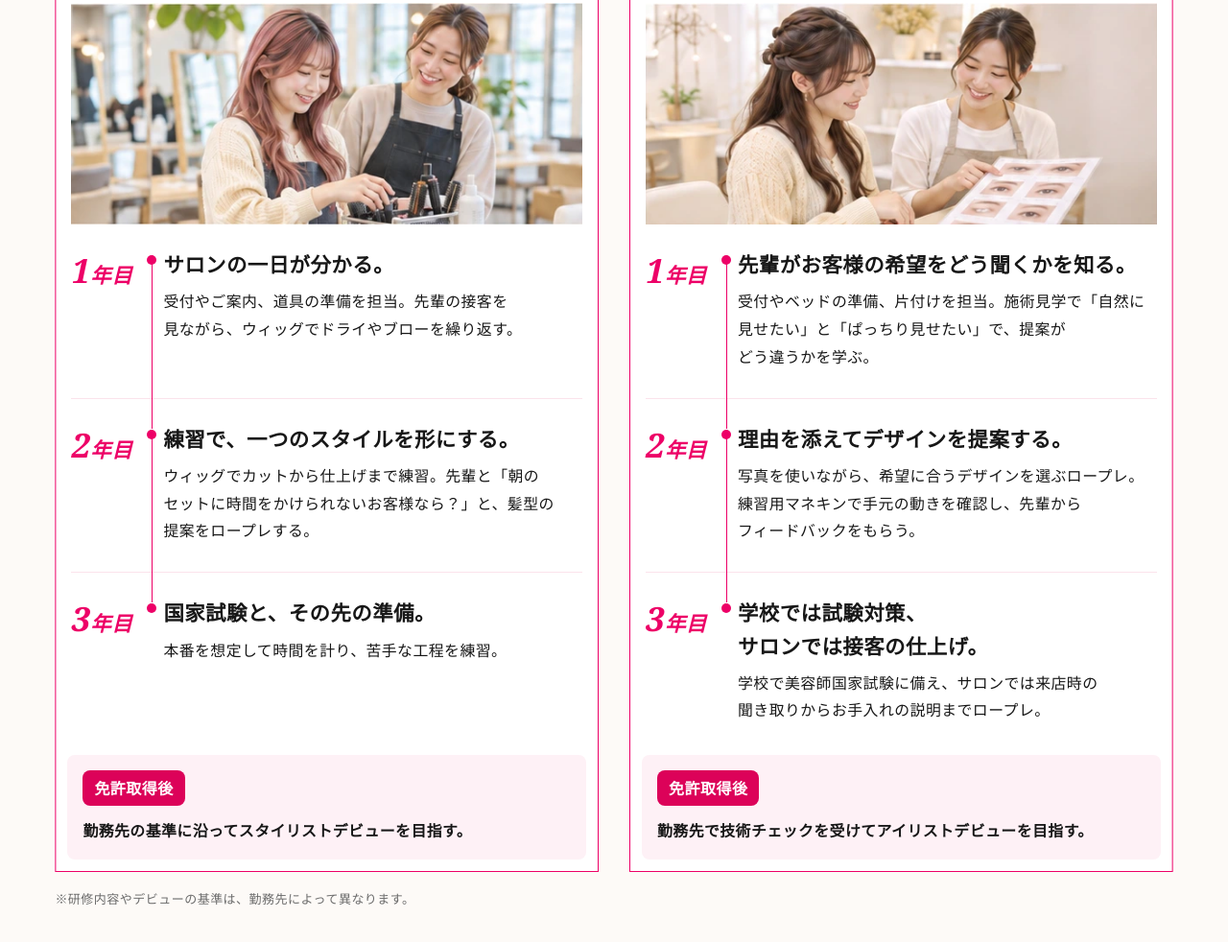
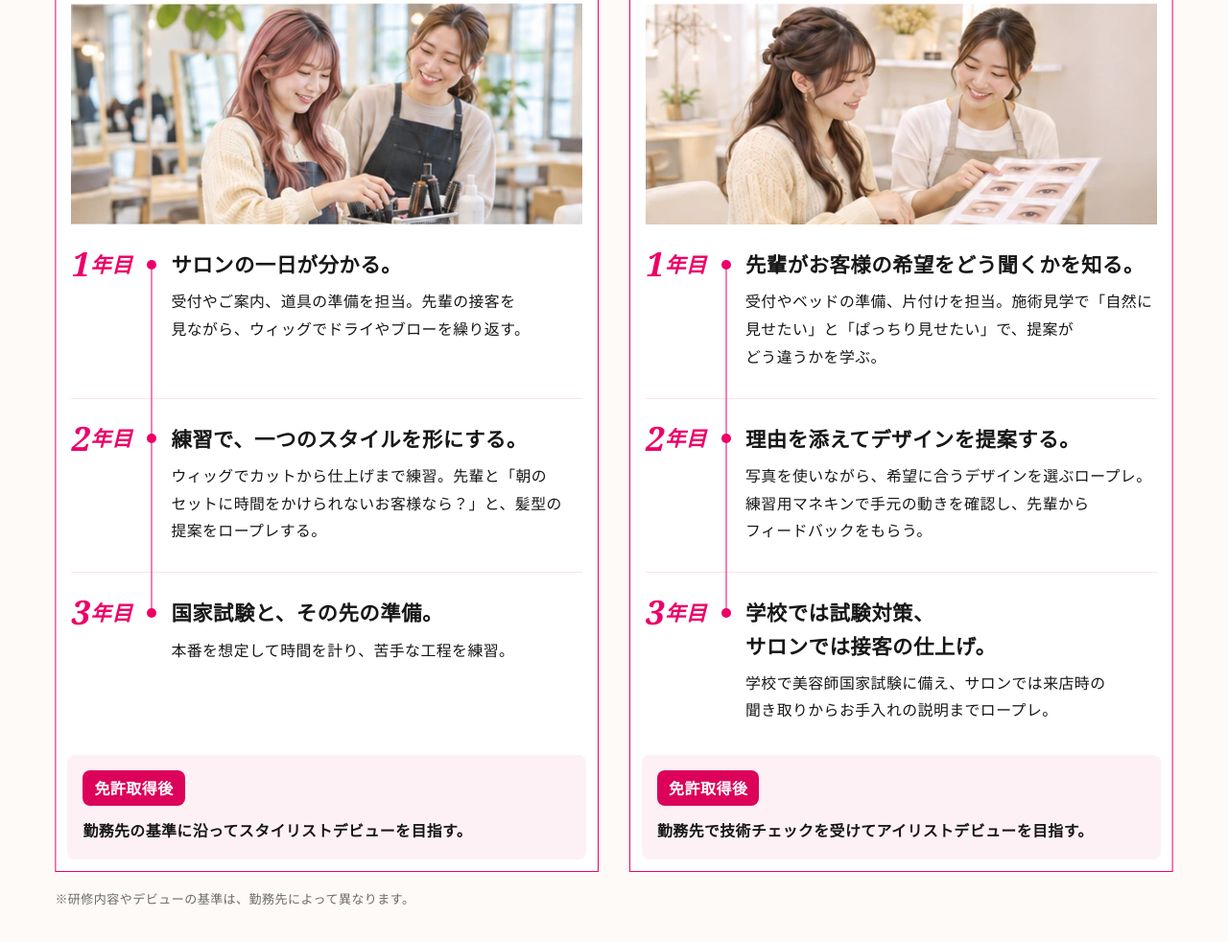
Before and after one commit to Yasai-Co-Ltd/hairstylist-school, a website built with Vite: page course/index.html in a window 1280 px wide. Shown: the part 5914-6896 px from the top of the page at 96% size. Built offline with nearby package versions, Linux system fonts and the light colour scheme.

Commit message:
研修例の年次の丸印を中央に揃え、本文との余白を調整

```diff
--- a/src/scss/pages/course/_training.scss
+++ b/src/scss/pages/course/_training.scss
@@ -89,10 +89,11 @@
 
   &__steps {
     --training-year-width: 56px;
+    --training-year-size: #{fluid(28, 36)};
     --training-timeline-gap: #{space(4)};
 
     display: grid;
-    margin-inline: space(3);
+    margin-inline: space(2);
   }
 
   &__step {
@@ -103,44 +104,56 @@
     padding-block: space(5);
   }
 
+  &__step > div {
+    min-width: 0;
+    padding-left: space(2);
+  }
+
   &__step:not(:last-child) {
     border-bottom: 1px solid color(pink-light);
   }
 
-  &__step::before {
+  &__step:not(:last-child)::after {
     position: absolute;
-    top: space(6);
-    left: calc(var(--training-year-width) + var(--training-timeline-gap) / 2 - 5px);
+    top: calc(#{space(5)} + var(--training-year-size) / 2);
+    bottom: calc(-1 * (#{space(5)} + var(--training-year-size) / 2));
+    left: calc(var(--training-year-width) + var(--training-timeline-gap) / 2);
+    width: 1px;
+    content: "";
+    background: color(pink);
+    transform: translateX(-50%);
+  }
+
+  &__year {
+    position: relative;
+    display: flex;
+    align-items: center;
+    align-self: start;
+    font-family: $font-num;
+    font-size: fluid(18, 22);
+    font-style: italic;
+    font-weight: 700;
+    line-height: 1;
+    color: color(pink);
+    white-space: nowrap;
+  }
+
+  // 丸は行全体ではなく、年次ラベル自身の中央に合わせる。
+  &__year::before {
+    position: absolute;
+    top: 50%;
+    left: calc(100% + var(--training-timeline-gap) / 2);
     z-index: 1;
     width: 10px;
     height: 10px;
     content: "";
     background: color(pink);
     border-radius: radius(pill);
-  }
-
-  &__step:not(:last-child)::after {
-    position: absolute;
-    top: space(6);
-    bottom: -#{space(6)};
-    left: calc(var(--training-year-width) + var(--training-timeline-gap) / 2);
-    width: 1px;
-    content: "";
-    background: color(pink);
-  }
-
-  &__year {
-    font-family: $font-num;
-    font-size: fluid(18, 22);
-    font-style: italic;
-    font-weight: 700;
-    line-height: 1.4;
-    color: color(pink);
-    white-space: nowrap;
+    transform: translate(-50%, -50%);
   }
 
   &__year span {
-    font-size: fluid(28, 36);
+    font-size: var(--training-year-size);
   }
 
   &__step-title {
```
Also changed, not shown: docs/PROGRESS.md (+8 -0 lines).
